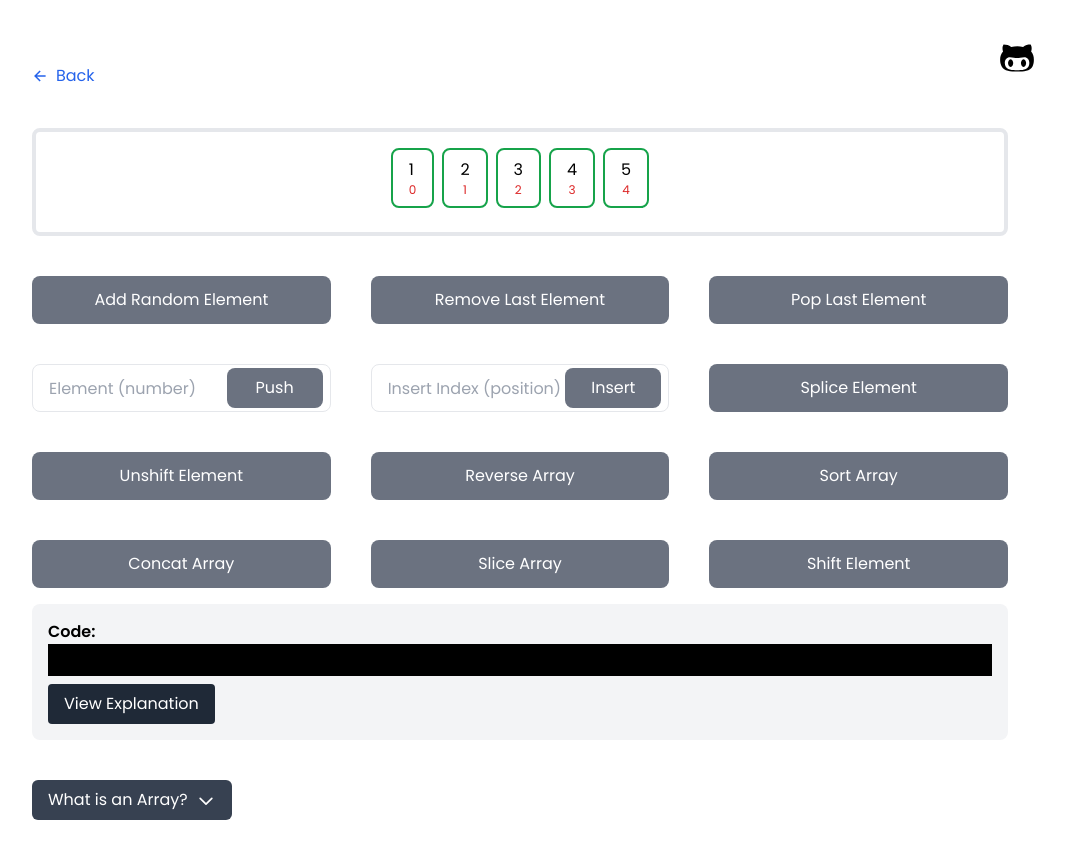
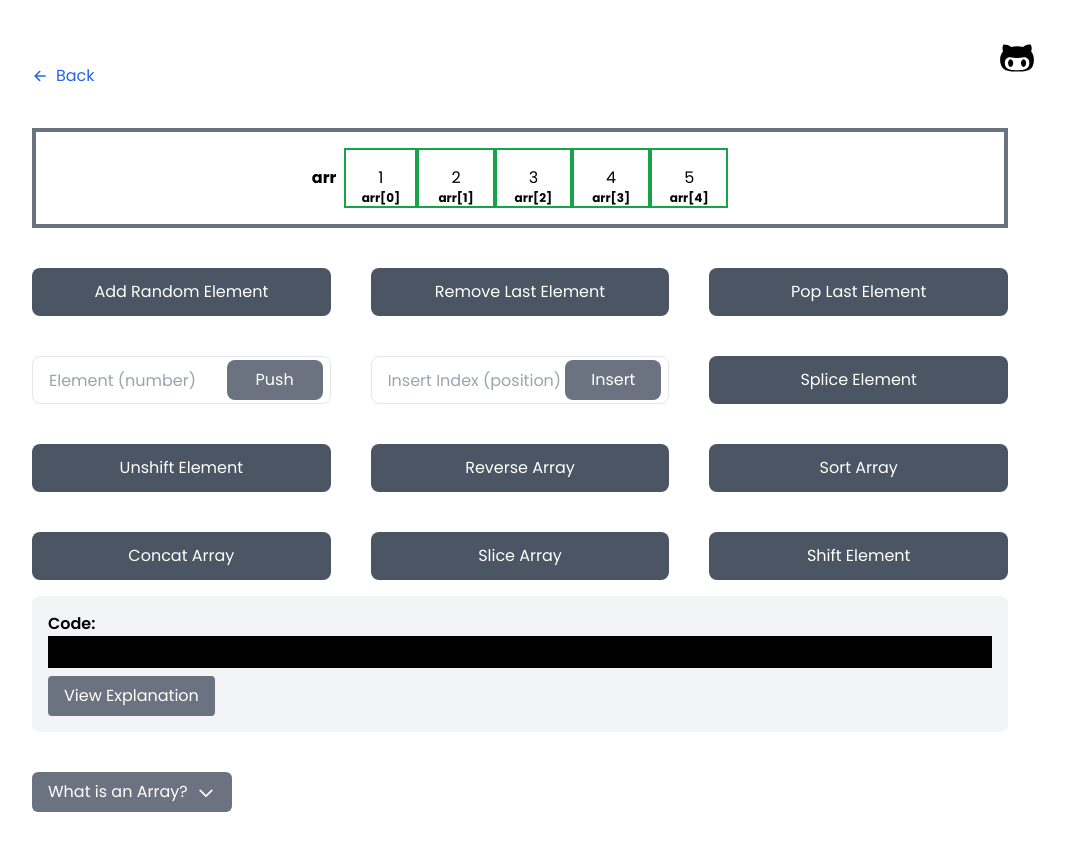
Before and after one commit to BryanLomerio/Data-Structures-playground, a React (Vite) app: page /array-visualizer in a window 1280 px wide. Shown: the whole page, without its empty margins (120-1185 px from the left). Built offline with nearby package versions, Linux system fonts and the light colour scheme.

Commit message:
chore: improve styles for arrays

```diff
--- a/src/components/array/ArrayControls.jsx
+++ b/src/components/array/ArrayControls.jsx
@@ -18,7 +18,7 @@ const ArrayControls = ({
     insertIndex,
     setInsertIndex,
 }) => {
-    const buttonClass = "h-12 w-full bg-gray-500 text-white rounded-lg text-center hover:bg-gray-600";
+    const buttonClass = "h-12 w-full bg-gray-600 text-white rounded-lg text-center hover:bg-gray-600";
 
     return (
         <div className="grid grid-cols-3 gap-10">
--- a/src/components/array/ArrayVisualizer.jsx
+++ b/src/components/array/ArrayVisualizer.jsx
@@ -211,23 +211,25 @@ const ArrayVisualizer = () => {
                 Back
             </button>
             <div className="mb-4">
-                <div className="p-4 rounded-lg border-4 mb-10 ${arrayUpdated ? 'border-blue-500' : 'border-gray-300'}">
-                    <div className="flex gap-2 items-center justify-center flex-wrap">
-                        {array.map((element, index) => (
+
+            <div className={`p-4 border-4 mb-10 ${arrayUpdated ? 'border-gray-500' : 'border-gray-500'}`}>
+  <div className="flex gap-0 items-center justify-center flex-wrap">
+    <p className='mr-2 font-bold'>arr</p> {array.map((element, index) => (
       <div
         key={index}
-                                className={`relative px-4 mb-2 py-2  border-green-600 border-2 rounded-lg ${highlightedElement === element ? 'bg-green-300' : ''}`}
+        className={`relative px-8 mb-0 py-4 border-green-600 border-2 ${highlightedElement === element ? 'bg-green-300' : ''}`}
       >
         {element}
 
         {/* Index Indicator */}
-                                <div className="relative bottom-0 left-0 right-0 text-center text-xs text-red-600">
-                                    {index}
+        <div className="absolute bottom-0 left-0 right-0 text-center text-xs font-bold text-black-600">
+          arr[{index}]
         </div>
       </div>
     ))}
   </div>
 </div>
+
 
             </div>
             <ArrayControls
@@ -255,7 +257,7 @@ const ArrayVisualizer = () => {
             <div className="mt-10">
             <button
         onClick={toggleVisibility}
-        className="flex items-center justify-between px-4 py-2 bg-gray-700 text-white rounded-md mb-4"
+        className="flex items-center justify-between px-4 py-2 bg-gray-500 text-white rounded-md mb-4"
       >
         What is an Array?
         <span className="ml-2">
--- a/src/components/array/GeneratedCode.jsx
+++ b/src/components/array/GeneratedCode.jsx
@@ -12,7 +12,7 @@ const GeneratedCode = ({ generatedCode, explanation }) => {
             <h4 className="font-semibold">Code:</h4>
             <pre className="bg-black text-white p-4">{generatedCode}</pre>
             <button
-                className="mt-2 px-4 py-2 bg-gray-800 text-white rounded"
+                className="mt-2 px-4 py-2 bg-gray-500 text-white rounded"
                 onClick={handleToggleExplanation}
             >
                 {showExplanation ? 'Hide Explanation' : 'View Explanation'}
--- a/src/pages/LinkedListVisualizer.jsx
+++ b/src/pages/LinkedListVisualizer.jsx
@@ -264,7 +264,7 @@ const LinkedListVisualizer = () => {
             </div>
           </div>
 
-          <button className="w-full p-2 text-white bg-blue-500 hover:bg-blue-600 rounded" onClick={handleExecute}>
+          <button className="w-full p-2 text-white bg-gray-600 hover:bg-gray-800 rounded" onClick={handleExecute}>
             Execute
           </button>
         </div>
@@ -278,7 +278,7 @@ const LinkedListVisualizer = () => {
       <div className="mt-10">
       <button
         onClick={toggleVisibility}
-        className="flex items-center justify-between px-4 py-2 bg-blue-500 text-white rounded-md mb-4"
+        className="flex items-center justify-between px-4 py-2 bg-gray-600 text-white rounded-md mb-4"
       >
       What is Linked List?
         <span className="ml-2">
```
Lines whose indentation alone changed are shown as unchanged.
